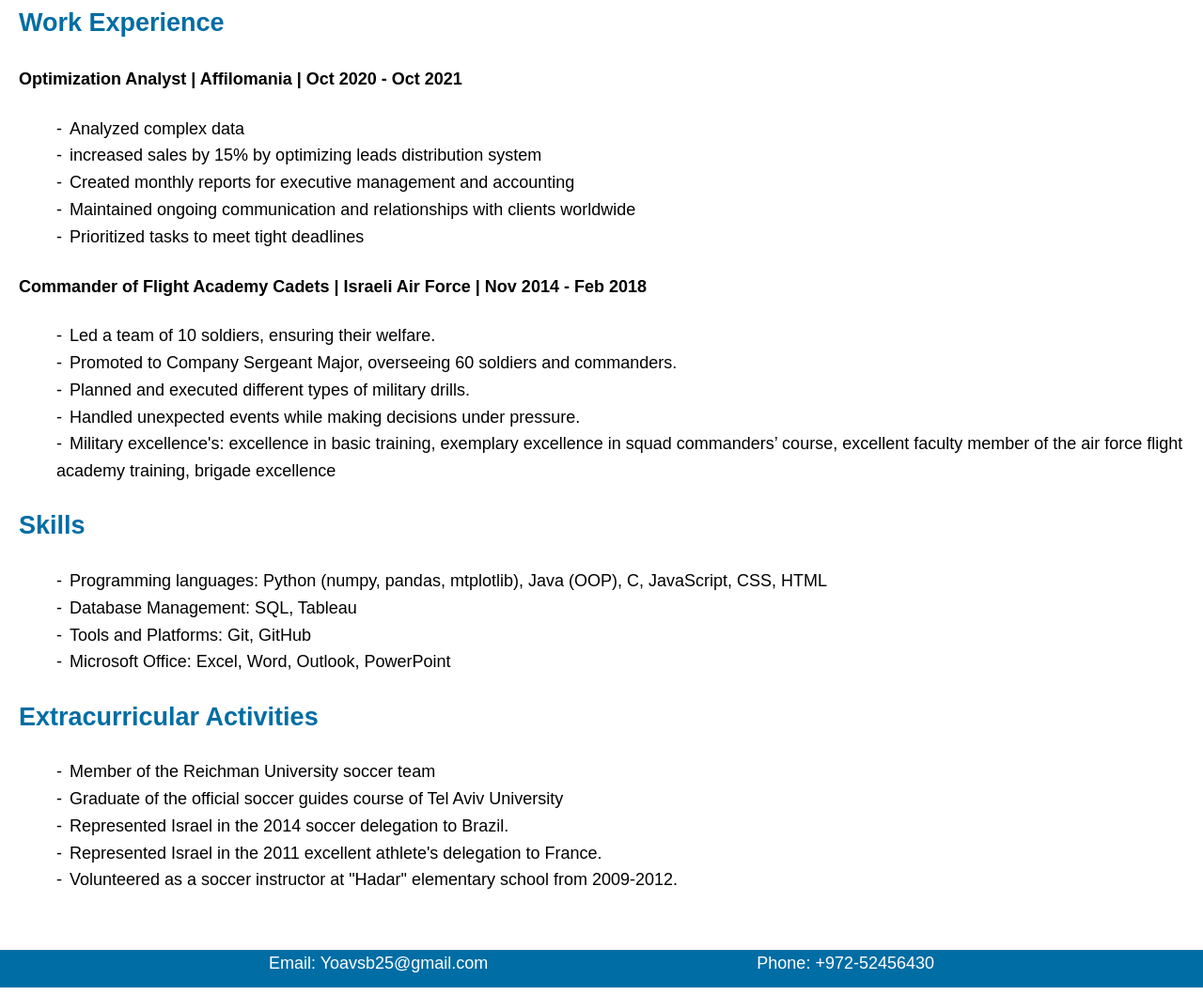
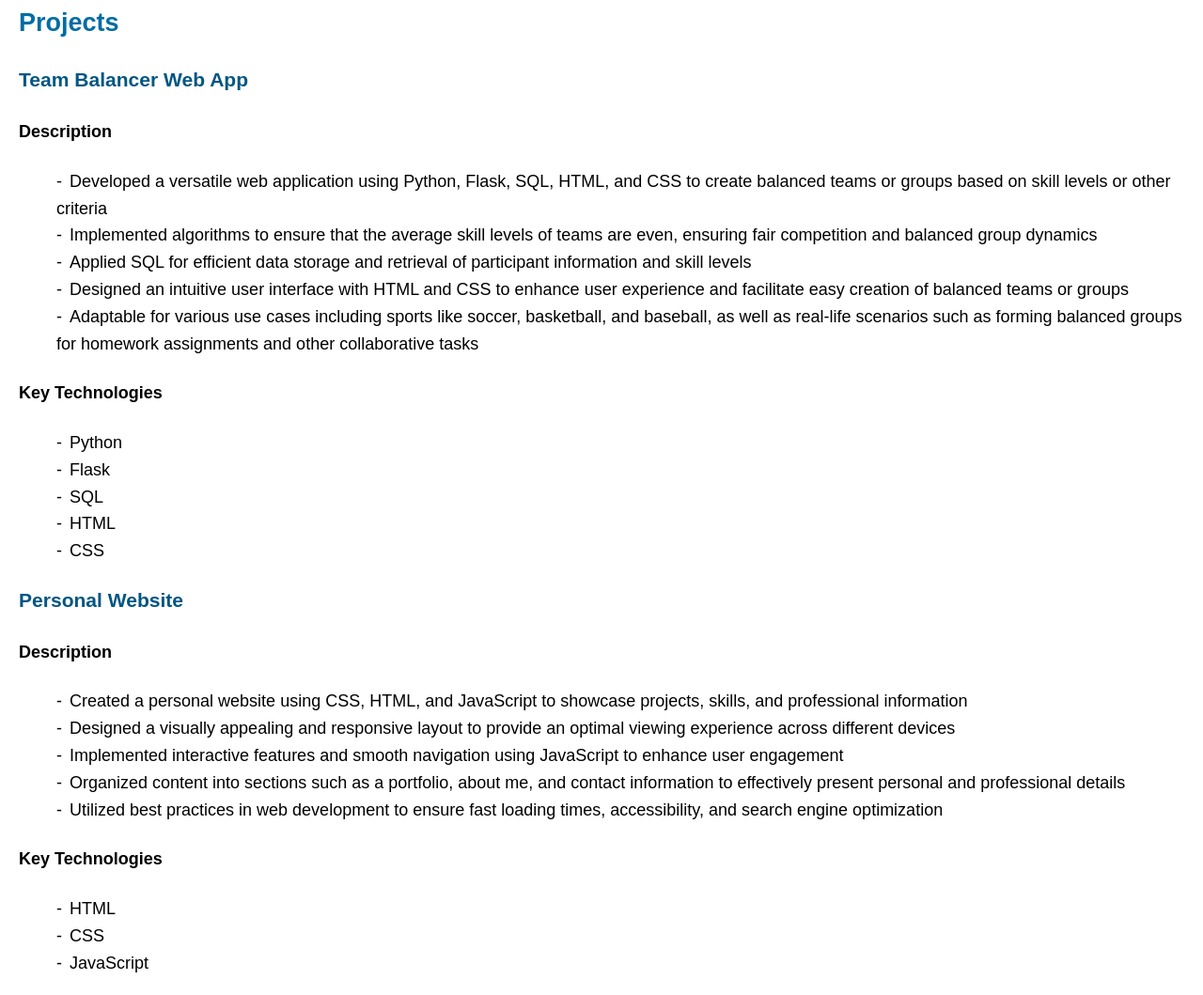
Before and after one commit to Yoavsb25/PersonalWebsite, a website built with webpack: page index.html in a window 1280 px wide. Shown: the part 686-1745 px from the top of the page at 94% size. Built offline with nearby package versions, Linux system fonts and the light colour scheme.

Commit message:
added projects

```diff
--- a/css/style.css
+++ b/css/style.css
@@ -23,6 +23,9 @@ body {
 
 body h2 {
   color: #006DA4;
+}
+body h3 {
+  color: rgb(1, 86, 130)
 }
 
 ul {
--- a/index.html
+++ b/index.html
@@ -2,7 +2,7 @@
 <html lang="en">
 <head>
     <meta charset="UTF-8">
-    <title>Yoav Sborovsky | Frontend Developer</title>
+    <title>Yoav Sborovsky | C.S Student</title>
     <link rel="stylesheet" href="css/style.css">
     <link href="https://cdn.jsdelivr.net/npm/aos@2.3.4/dist/aos.css" rel="stylesheet">
     <meta name="description" content="Yoav Sborovsky's personal website showcasing skills, resume, and contact information.">
@@ -39,6 +39,7 @@
     <nav class="nav-bar">
         <a href="#about">About</a>
         <a href="#education">Education</a>
+        <a href="projects">Projects</a>
         <a href="#work-experience">Work experience</a>
         <a href="#skills">Skills</a>
         <a href="#activities">Activities</a>
@@ -64,6 +65,43 @@
               <li>Five points in: Math, English, Biology, Biotechnology, Literature, Bible, History</li>
             </ul>
         </section>
+        <section id="projects" data-aos="fade-up" data-aos-duration="1000">
+            <h2>Projects</h2>
+            <h3>Team Balancer Web App</h3>
+            <h4>Description</h4>
+            <ul>
+              <li>Developed a versatile web application using Python, Flask, SQL, HTML, and CSS to create balanced teams or groups based on skill levels or other criteria</li>
+              <li>Implemented algorithms to ensure that the average skill levels of teams are even, ensuring fair competition and balanced group dynamics</li>
+              <li>Applied SQL for efficient data storage and retrieval of participant information and skill levels</li>
+              <li>Designed an intuitive user interface with HTML and CSS to enhance user experience and facilitate easy creation of balanced teams or groups</li>
+              <li>Adaptable for various use cases including sports like soccer, basketball, and baseball, as well as real-life scenarios such as forming balanced groups for homework assignments and other collaborative tasks</li>
+            </ul>
+            <h4>Key Technologies</h4>
+            <ul>
+              <li>Python</li>
+              <li>Flask</li>
+              <li>SQL</li>
+              <li>HTML</li>
+              <li>CSS</li>
+            </ul>
+
+            <h3>Personal Website</h3>
+            <h4>Description</h4>
+            <ul>
+              <li>Created a personal website using CSS, HTML, and JavaScript to showcase projects, skills, and professional information</li>
+              <li>Designed a visually appealing and responsive layout to provide an optimal viewing experience across different devices</li>
+              <li>Implemented interactive features and smooth navigation using JavaScript to enhance user engagement</li>
+              <li>Organized content into sections such as a portfolio, about me, and contact information to effectively present personal and professional details</li>
+              <li>Utilized best practices in web development to ensure fast loading times, accessibility, and search engine optimization</li>
+            </ul>
+            <h4>Key Technologies</h4>
+            <ul>
+              <li>HTML</li>
+              <li>CSS</li>
+              <li>JavaScript</li>
+            </ul>
+        </section>
+
         <section id="work-experience" data-aos="fade-up" data-aos-duration="1000">
             <h2>Work Experience</h2>
             <h4>Optimization Analyst | <a href="https://www.affilomania.com" target="_blank" rel="noopener" class="link">Affilomania</a> | Oct 2020 - Oct 2021</h4>
@@ -105,7 +143,6 @@
                 <li>Volunteered as a soccer instructor at "Hadar" elementary school from 2009-2012.</li>
             </ul>
         </section>
-        </section>
     </main>
 
     <footer id="contact">
```
Lines whose indentation alone changed are shown as unchanged.
